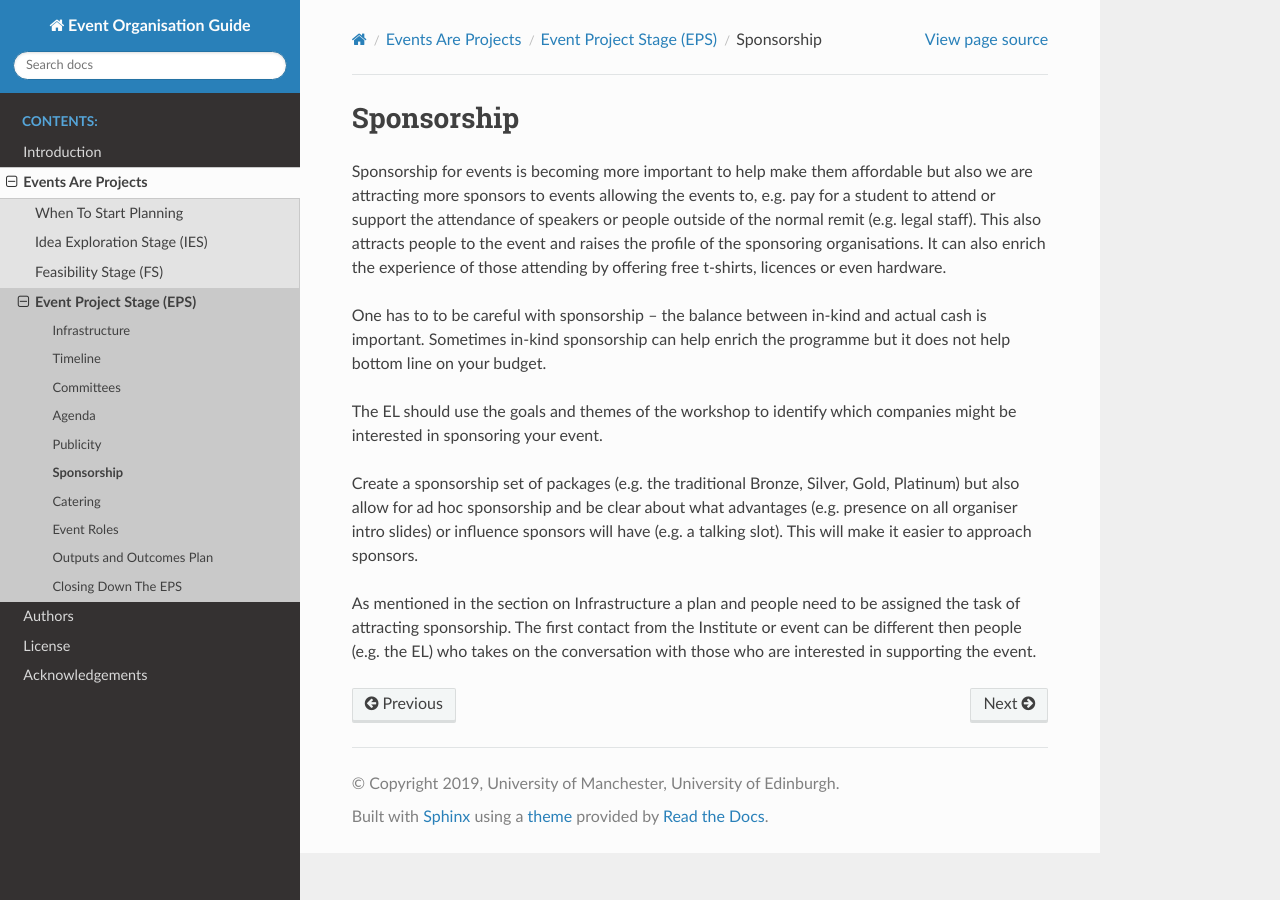
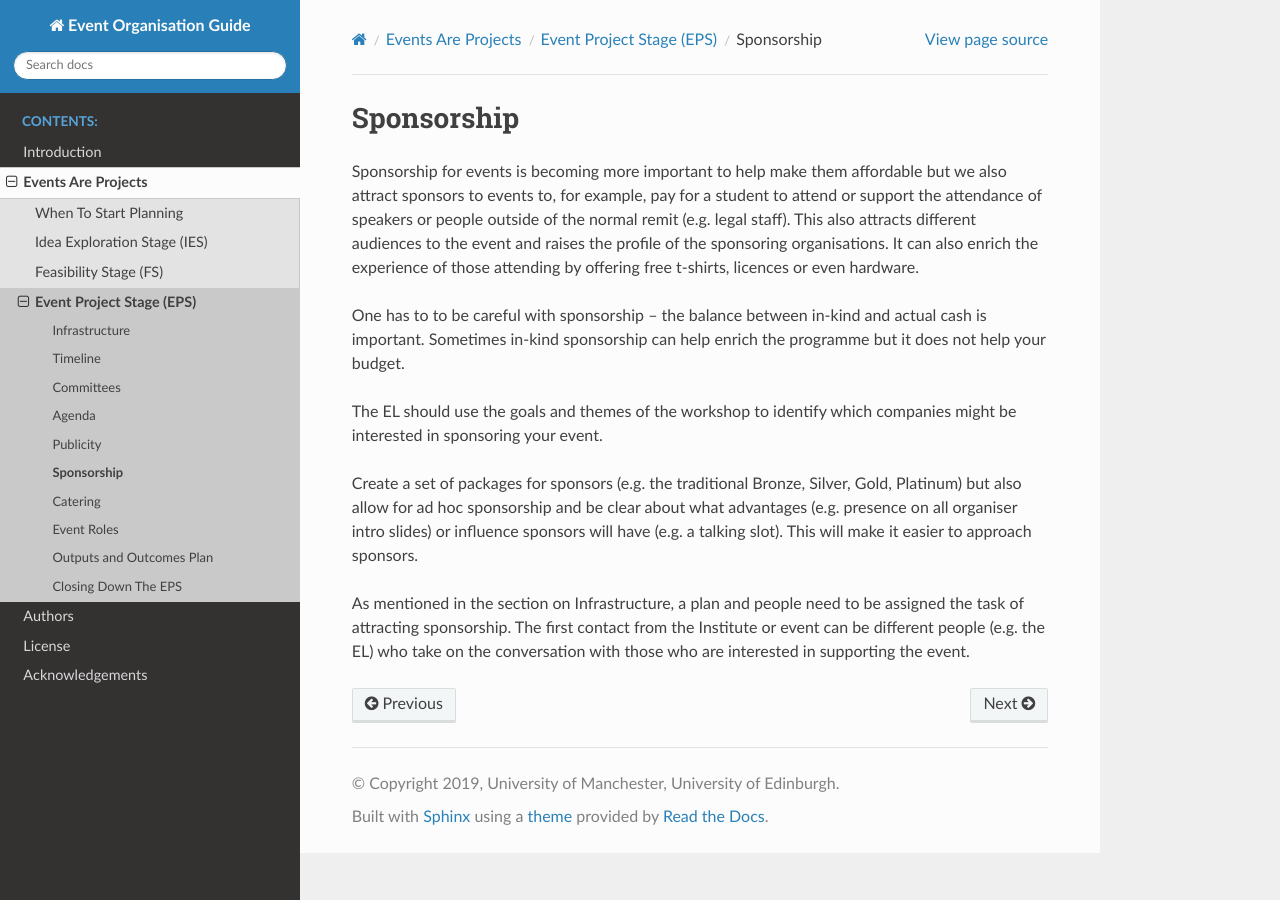
Before and after one commit to softwaresaved/event-organisation-guide, a Sphinx documentation site: the page built from docs/eog/eps-sponsorship.rst, in a window 1280 px wide. Built offline with Sphinx 7.4.7 and the Read the Docs theme 2.0.0, drawn with Linux system fonts in a browser that asks for light colours.

Commit message:
Update eps-sponsorship.rst

```diff
--- a/docs/eog/eps-sponsorship.rst
+++ b/docs/eog/eps-sponsorship.rst
@@ -3,22 +3,21 @@
 Sponsorship
 ============
 
-Sponsorship for events is becoming more important to help make them affordable but also we are attracting more sponsors
-to events allowing the events to, e.g. pay for a student to attend or support the attendance of speakers or people
-outside of the normal remit (e.g. legal staff). This also attracts people to the event and raises the profile of the
-sponsoring organisations. It can also enrich the experience of those attending by offering free t-shirts, licences or
+Sponsorship for events is becoming more important to help make them affordable but we also attract sponsors
+to events to, for example, pay for a student to attend or support the attendance of speakers or people
+outside of the normal remit (e.g. legal staff). This also attracts different audiences to the event and raises the profile of the sponsoring organisations. It can also enrich the experience of those attending by offering free t-shirts, licences or
 even hardware.
 
 One has to to be careful with sponsorship – the balance between in-kind and actual cash is important. Sometimes in-kind
-sponsorship can help enrich the programme but it does not help bottom line on your budget.
+sponsorship can help enrich the programme but it does not help your budget.
 
 The EL should use the goals and themes of the workshop to identify which companies might be interested in sponsoring
 your event.
 
-Create a sponsorship set of packages (e.g. the traditional Bronze, Silver, Gold, Platinum) but also allow for ad hoc
+Create a set of packages for sponsors (e.g. the traditional Bronze, Silver, Gold, Platinum) but also allow for ad hoc
 sponsorship and be clear about what advantages (e.g. presence on all organiser intro slides) or influence sponsors will
 have (e.g. a talking slot). This will  make it easier to approach sponsors.
 
-As mentioned in the section on Infrastructure a plan and people need to be assigned the task of attracting sponsorship.
-The first contact from the Institute or event can be different then people (e.g. the EL) who takes on the conversation
+As mentioned in the section on Infrastructure, a plan and people need to be assigned the task of attracting sponsorship.
+The first contact from the Institute or event can be different people (e.g. the EL) who take on the conversation
 with those who are interested in supporting the event.
```
